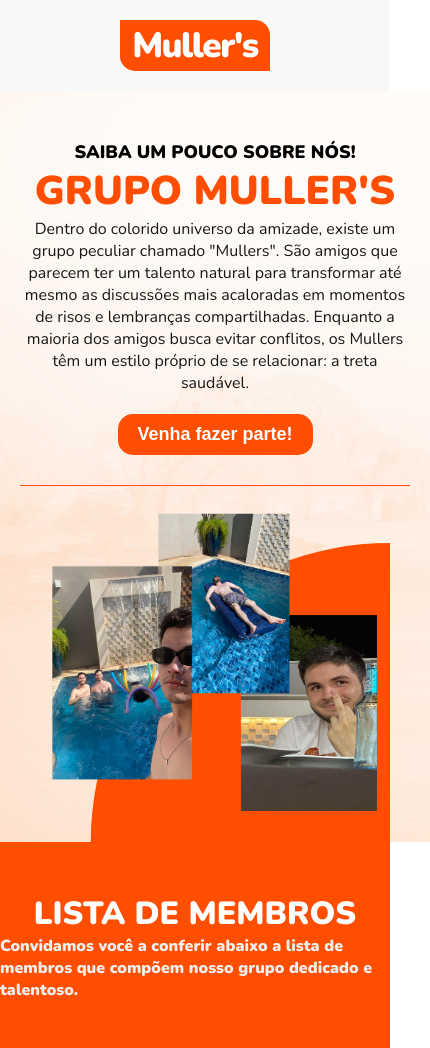
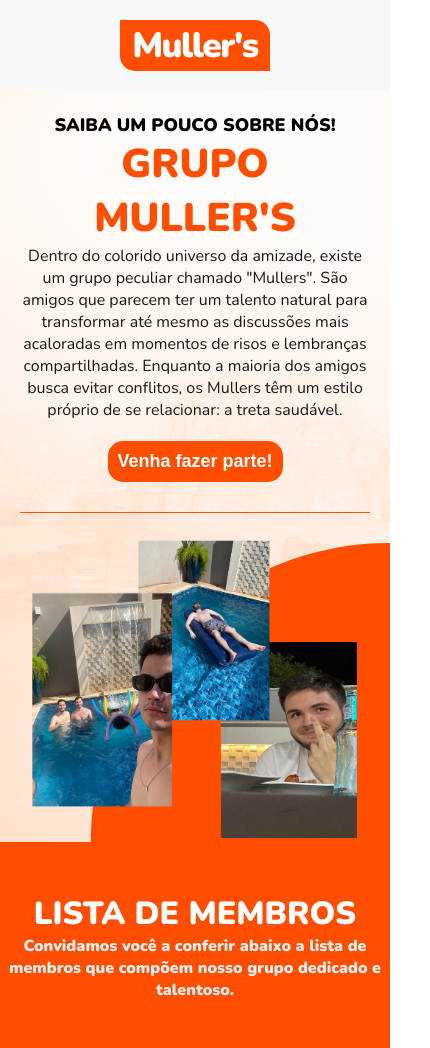
Before and after one commit to LeoRamos111/mullers, a plain HTML site: page index.html in a window 390 px wide. Shown: the top 1048 px of the page, 430 px wide, since content can reach past the window. Drawn offline with nearby package versions, Linux system fonts and the light colour scheme.

Commit message:
Add files via upload

```diff
--- a/style/style.css
+++ b/style/style.css
@@ -421,11 +421,11 @@ main .sessao-03 .circle2 {
         align-items: center;
         justify-content: center;
         gap: 20px;
-        padding: 0px 20px;
     }
     main .sessao-01 .container-left{
-        width: 100%;
+        width: 350px;
         text-align: center;
+        margin: 0;
 
     }
     main .sessao-01 .container-left button{
@@ -440,6 +440,11 @@ main .sessao-03 .circle2 {
     main .sessao-02 {
         width: 100%;
         margin: 0;
+        text-align: center;
+    }
+    main .sessao-02 h1{
+        padding: 0px 20px;
+
     }
 
     main .sessao-02 .cards {
```
